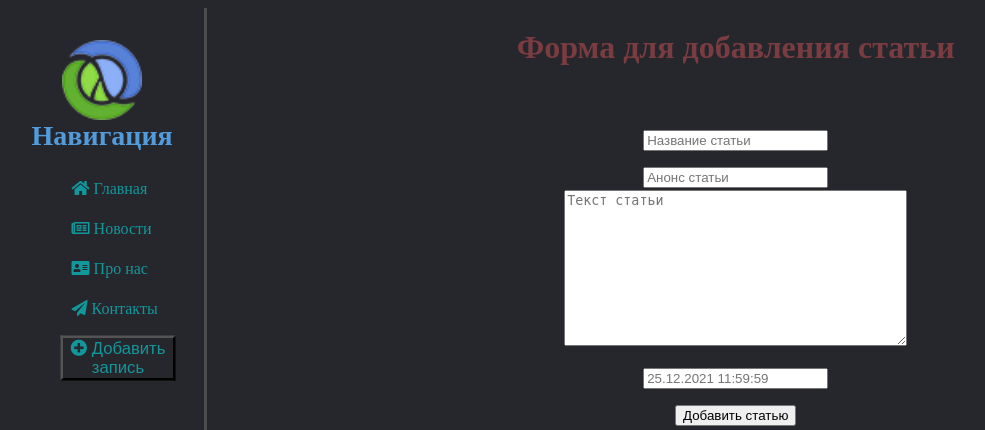
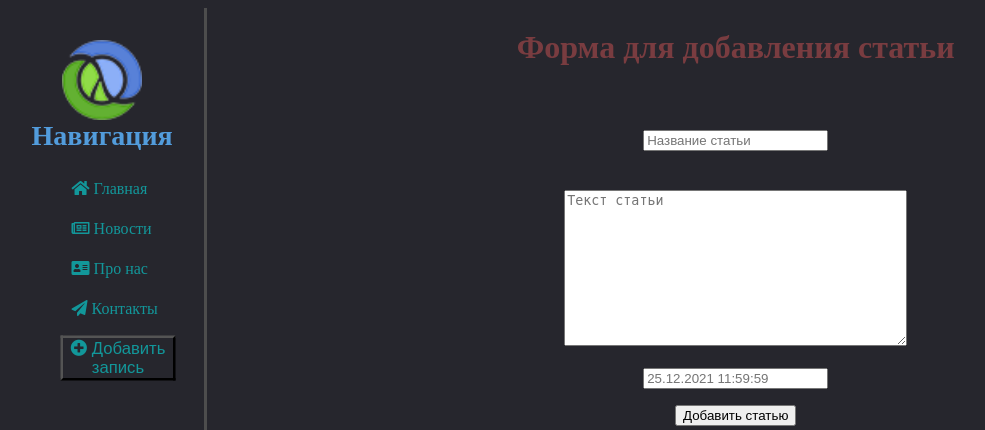
Before and after one commit to Mu31k/DJDJDJqwer, a Django app: page /news/create in a window 1280 px wide. Shown: the top 430 px of the page, without its empty margins (8-993 px from the left). Run offline with Django 3.2, Linux system fonts and the light colour scheme; some libraries are stand-ins or nearby versions.

Commit message:
add file

```diff
--- a/mysite/news/forms.py
+++ b/mysite/news/forms.py
@@ -4,16 +4,12 @@ from django.forms import ModelForm, TextInput, DateTimeInput, Textarea
 class ArticlesForm(ModelForm):
     class Meta:
         model = Articles
-        fields = ['title', 'anons', 'full_text', 'date']
+        fields = ['title', 'full_text', 'date']
 
         widgets = {
             'title': TextInput(attrs={
                 'class': 'from-control',
                 'placeholder': 'Название статьи'
-            }),
-            'anons': TextInput(attrs={
-                'class': 'from-control',
-                'placeholder': 'Анонс статьи'
             }),
             'date': DateTimeInput(attrs={
                 'class': 'from-control',
--- a/mysite/news/models.py
+++ b/mysite/news/models.py
@@ -3,7 +3,7 @@ from django.db import models
 # Create your models here.
 class Articles(models.Model):
     title = models.CharField('Название', max_length=100)
-    anons = models.CharField('Анонс', max_length=250)
+    # anons = models.CharField('Анонс', max_length=250)
     # img = models.ImageField(upload_to='article', height_field=100, width_field=100)
     full_text = models.TextField('Статья')
     date = models.DateTimeField('Дата публикации')
--- a/mysite/polls/static/polls/css/main.css
+++ b/mysite/polls/static/polls/css/main.css
@@ -61,7 +61,8 @@ h1{color:#6295c1; text-align:center}
 
 .item_news {
     float:right;
-
+    display: block;
+    text-decoration: none;
     margin-top: 20px 24%;
     text-align: center;
     color: #eeeeeeab;
@@ -70,6 +71,9 @@ h1{color:#6295c1; text-align:center}
     height:150px;
     width:400px;
     background-color:#1b7474;
+}
+.item_news p{
+    color:rgb(9 24 52)
 }
 .features form{
     text-align:center;
--- a/mysite/polls/templates/polls/index.html
+++ b/mysite/polls/templates/polls/index.html
@@ -5,6 +5,7 @@
 {% block content %}
     <div class="features">
         <h1>Главная страница</h1>
+        <h2>Проект еще не закончен!</h2>
         <p>Поведенческие паттерны
 Цепочка обязанностей
 Цепочка обязанностей
--- a/mysite/polls/templates/polls/layot.html
+++ b/mysite/polls/templates/polls/layot.html
@@ -9,7 +9,6 @@
     <title>{% block titl %}{% endblock %}</title>
     <link rel="shortcut icon" href="{% static 'polls/img/main.ico' %}" type="image/x-icon"/>
     <link rel="stylesheet" href="{% static 'polls/css/main.css' %}">
-
     <link rel="stylesheet" href="http://use.fontawesome.com/releases/v5.8.2/css/all.css">
 </head>
 <body>
```
Also changed, not shown: mysite/news/templates/news/new_home.html (+3 -4 lines).
